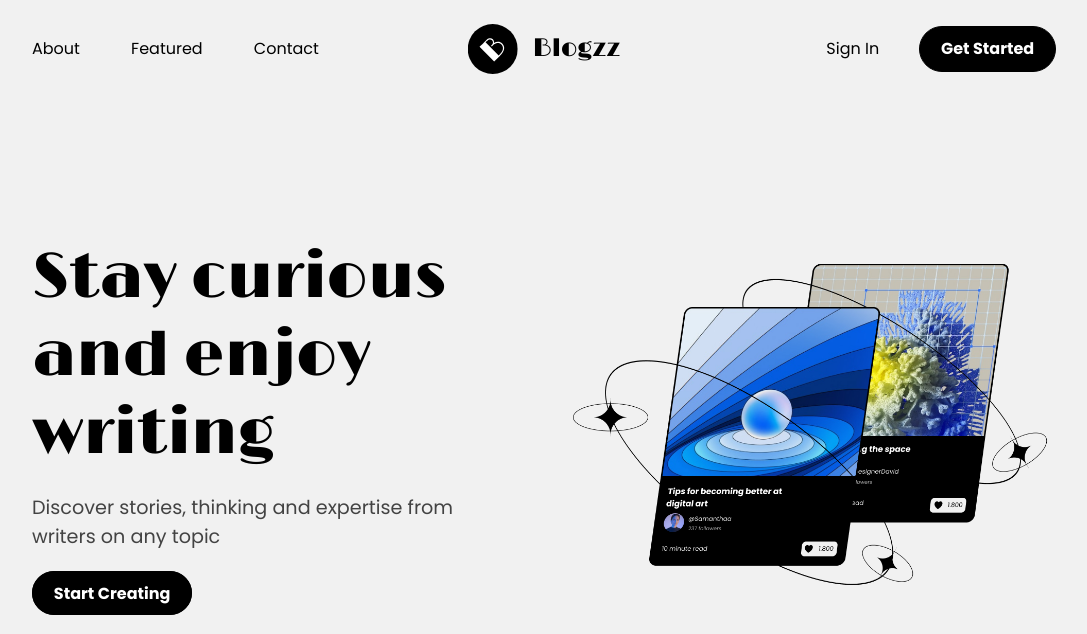
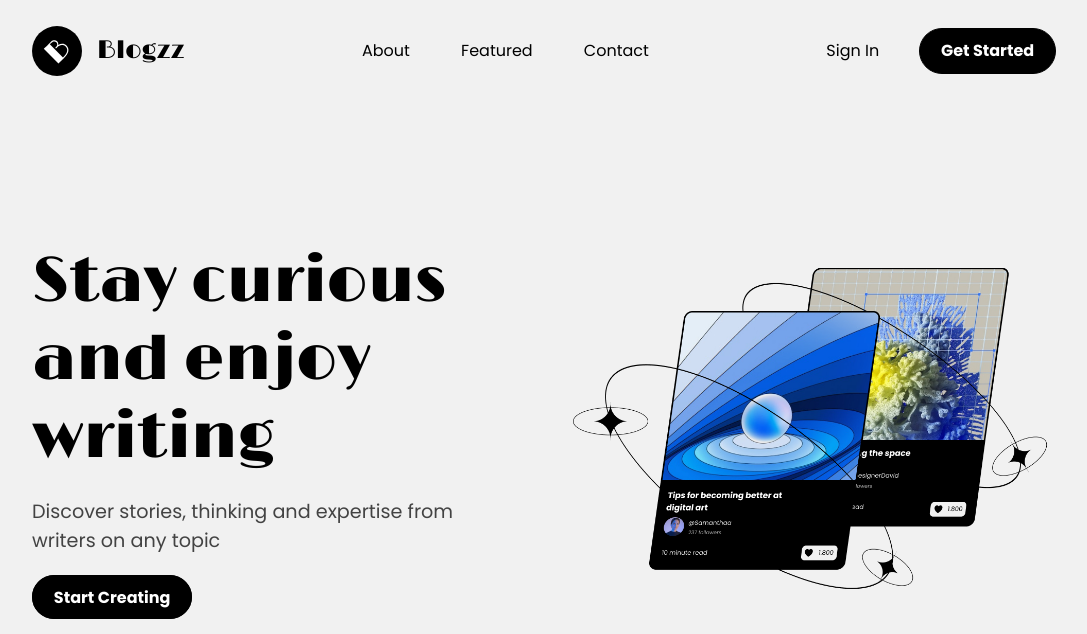
Before and after one commit to sandro988/Blogzz, a Django app: page / in a window 1280 px wide. Shown: the top 634 px of the page, without its empty margins (96-1183 px from the left). Run offline with Django 4.2, Linux system fonts and the light colour scheme; parts of the project's set-up code (start-up, migrations or seed data) failed here and were passed over; some libraries are stand-ins or nearby versions.

Commit message:
Moved logo to right left side of navbar

```diff
--- a/static/css/base.css
+++ b/static/css/base.css
@@ -1003,8 +1003,16 @@ textarea::-webkit-scrollbar {
         gap: clamp(1.5rem, 4vw, 4rem) !important;
     }
 
+    /* .left-links {
+        order: 1;
+    } */
+
+    .middle-links {
+        order: 1;
+    }
+
     .left-links {
-        order: 1;
+        order: 2;
     }
 
     .right-links {
@@ -1012,15 +1020,15 @@ textarea::-webkit-scrollbar {
         justify-content: flex-end;
         gap: clamp(1.2rem, 4vw, 2.5rem) !important;
         order: 3;
-        width: 50%;
+        width: max-content;
     }
 
     .middle-links {
         justify-content: center;
-        order: 2;
-        position: absolute;
+        /* order: 2; */
+        /* position: absolute;
         left: 50%;
-        transform: translate(-50%);
+        transform: translate(-50%); */
         width: max-content;
     }
 
@@ -1188,9 +1196,6 @@ textarea::-webkit-scrollbar {
         flex-basis: clamp(325px, 22.5%, 500px);
     }
 
-    .featured-blogs-container-inner {
-
-    }
 
     .indicator-middle-line {
         height: clamp(3px, 1vw, 5px);
--- a/templates/base.html
+++ b/templates/base.html
@@ -18,9 +18,6 @@
       href="https://fonts.googleapis.com/css2?family=Limelight&family=Poppins:wght@400;600;700&display=swap"
       rel="stylesheet"
     />
-
-    <!-- Phosphor Icons -->
-    {% comment %} <script src="https://unpkg.com/phosphor-icons"></script> {% endcomment %}
 
     <!-- HTMX -->
     <script src="https://unpkg.com/htmx.org@1.8.4"></script>
```
Also changed, not shown: static/images/favicon.ico.
